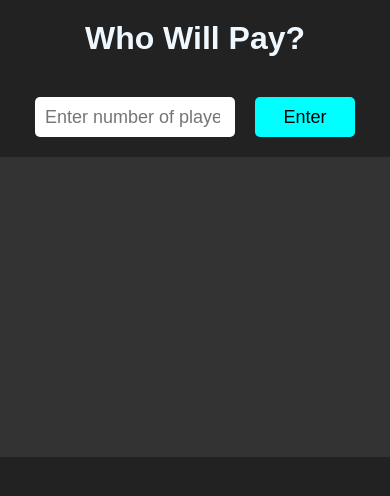
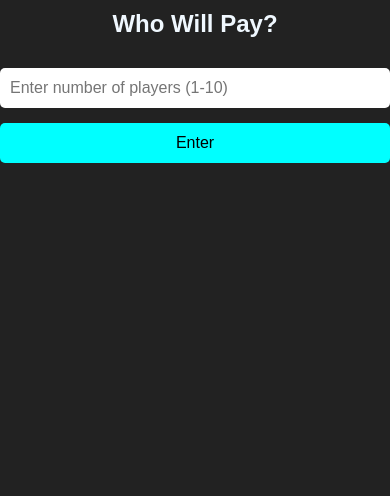
Before and after one commit to MohdFaizan63/Random-Pick, a plain HTML site: page index.html in a window 390 px wide. Drawn offline with Linux system fonts and the light colour scheme.

Commit message:
Update style.css

```diff
--- a/style.css
+++ b/style.css
@@ -1,3 +1,4 @@
+/* Reset & base */
 * {
     margin: 0;
     padding: 0;
@@ -8,8 +9,9 @@
 body {
     background: #222;
     color: white;
-    touch-action: none;
     overflow: hidden;
+    position: relative;
+    height: 100vh;
 }
 
 /* Heading */
@@ -17,22 +19,23 @@ body {
     margin: 20px 30px;
     color: aliceblue;
     text-align: center;
+    font-size: 2rem;
 }
 
-/* Input Box */
+/* Input section */
 .inpbx {
     display: flex;
     align-items: center;
     justify-content: center;
     gap: 20px;
     margin-top: 40px;
+    flex-wrap: wrap;
 }
 
 .inpbx input {
     width: 200px;
     height: 40px;
-    text-align: left;
-    font-size: 18px;
+    font-size: 1rem;
     padding-left: 10px;
     border-radius: 5px;
     border: none;
@@ -41,7 +44,7 @@ body {
 .inpbx button {
     width: 100px;
     height: 40px;
-    font-size: 18px;
+    font-size: 1rem;
     border-radius: 5px;
     cursor: pointer;
     background: #0ff;
@@ -54,49 +57,58 @@ body {
     background: #0cc;
 }
 
-/* SVG Circle Container */
+/* Full-screen SVG canvas */
 #circle-svg {
     width: 100%;
-    height: 300px;
-    display: block;
-    margin: 20px auto;
-    background-color: #333;
+    height: 100%;
+    position: absolute;
+    top: 0;
+    left: 0;
+    background-color: transparent;
+    z-index: 1;
 }
 
-#circle-svg circle {
-    stroke: #fff;
+/* Touch circles */
+#circle-svg circle.touch-circle {
+    stroke: white;
     stroke-width: 2;
     fill: white;
+    transition: all 0.3s ease;
 }
 
-/* Touch Points */
-.touch-point {
-    position: absolute;
-    width: 80px;
-    height: 80px;
-    background: rgba(255, 255, 255, 0.3);
-    border-radius: 50%;
-    transform: translate(-50%, -50%);
-    border: 2px solid white;
-    pointer-events: none;
-    z-index: 10;
-}
-
-/* Selected Highlight */
-.selected {
-    background: rgba(0, 255, 0, 0.8);
-    box-shadow: 0 0 20px 5px lime;
-    border: 3px solid white;
-}
-
-/* Keep your existing CSS */
-
-#circle-svg circle.touched {
-    fill: orange;
-}
-
+/* Selected winner circle */
 #circle-svg circle.selected {
     fill: lime;
     stroke: white;
     stroke-width: 4;
+    filter: drop-shadow(0 0 10px lime);
+
 }
+.inpbx {
+    z-index: 10;
+    position: relative;
+}
+
+
+@media (max-width: 600px) {
+    .heading h1 {
+        font-size: 1.5rem;
+        margin: 10px 15px;
+    }
+
+    .inpbx {
+        flex-direction: column;
+        align-items: center;
+        gap: 15px;
+        margin-top: 30px;
+    }
+
+    .inpbx input {
+        width: 100%;
+        font-size: 1rem;
+    }
+
+    .inpbx button {
+        width: 100%; /* ✅ Makes the button full-width like input */
+    }
+}
```
